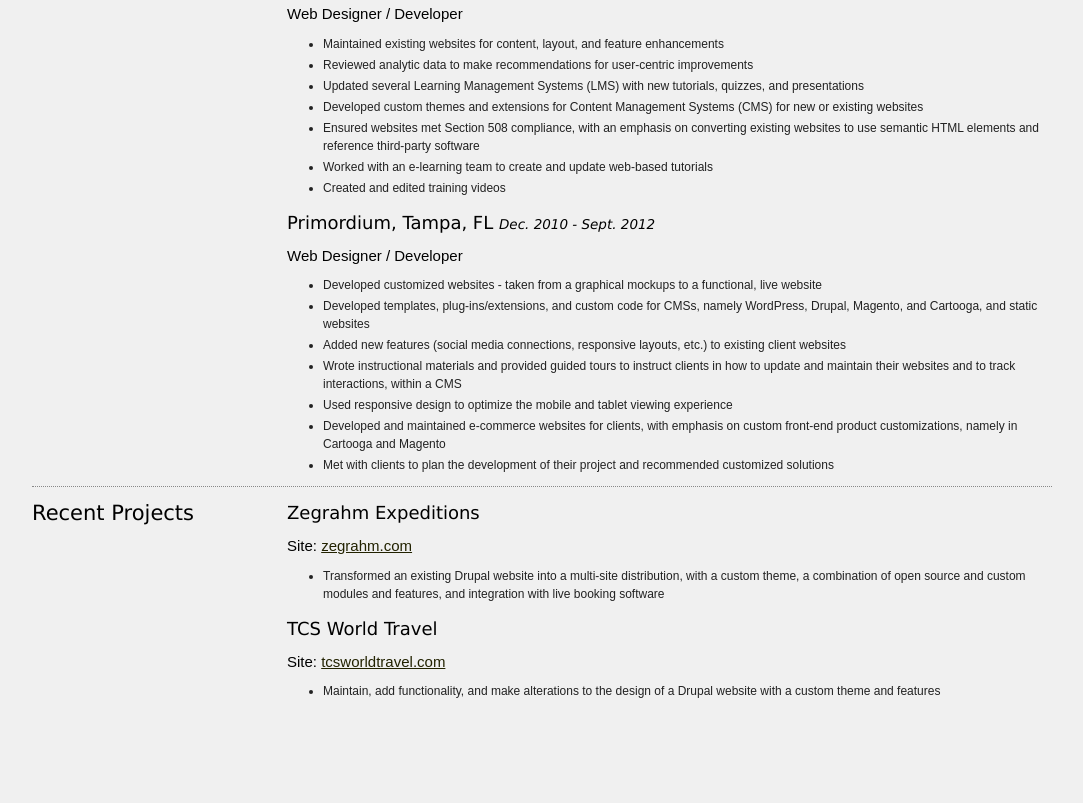
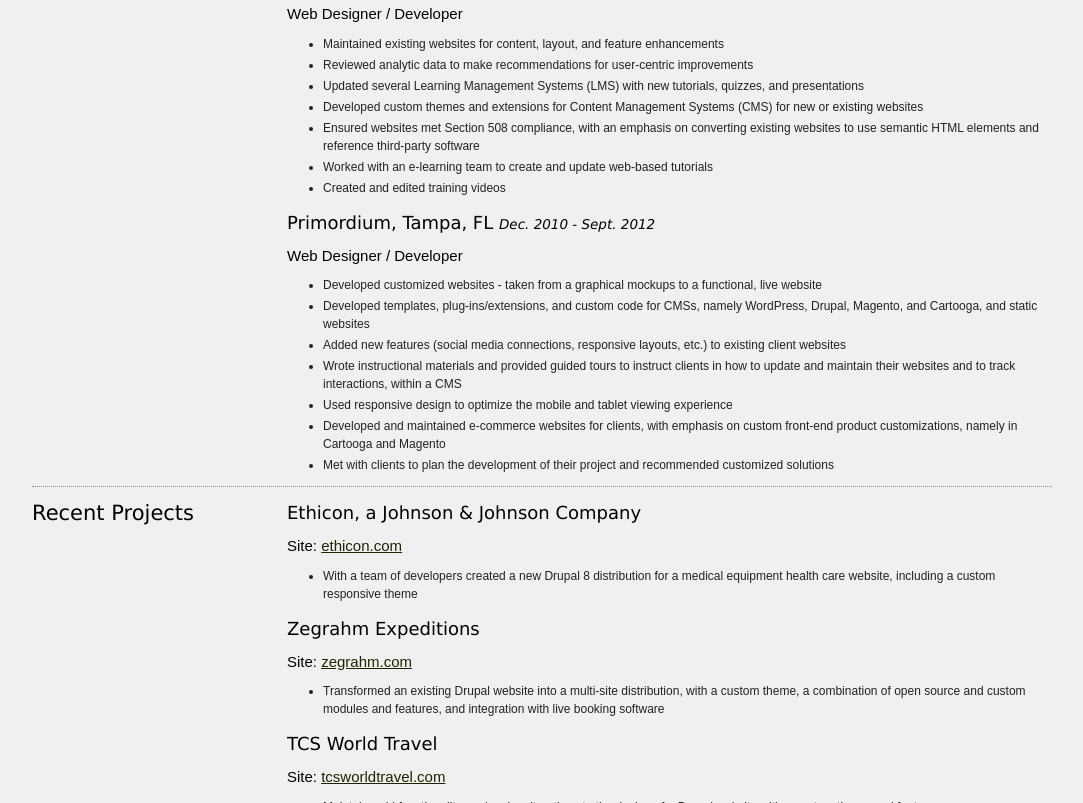
Before and after one commit to ThatRacerGuy/thatracerguy.github.io, a website: page index.html in a window 1280 px wide. Shown: the part 1042-1845 px from the top of the page, without its empty margins (98-1181 px from the left). Before the commit the page ends 1778 px from the top, so only its background shows below. Drawn offline with Linux system fonts and the light colour scheme; a web font is replaced by a local one.

Commit message:
Add "Ethicon" website

```diff
--- a/index.html
+++ b/index.html
@@ -61,10 +61,9 @@
 		<h3>Content Management Systems (CMS)</h3>
 
 			<ul>
+				<li>Drupal</li>
 				<li>Symfony</li>
-			<li>Drupal</li>
 				<li>WordPress</li>
-			<li>Magento</li>
 			</ul>
 
 		<h3>Software</h3>
@@ -144,6 +143,14 @@
 
 	<section class="projects">
 
+		<h3>Ethicon, a Johnson &amp; Johnson Company</h3>
+
+			<h4><span>Site: </span><a href="https://www.ethicon.com/">ethicon.com</a></h4>
+
+				<ul>
+				<li>With a team of developers created a new Drupal 8 distribution for a medical equipment health care website, including a custom responsive theme</li>
+				</ul>
+
 		<h3>Zegrahm Expeditions</h3>
 
 			<h4><span>Site: </span><a href="https://www.zegrahm.com/">zegrahm.com</a></h4>
```
Lines whose indentation alone changed are shown as unchanged.
